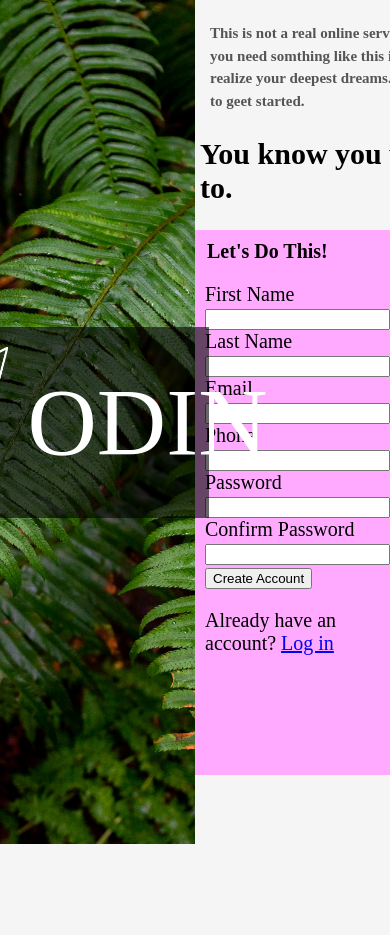
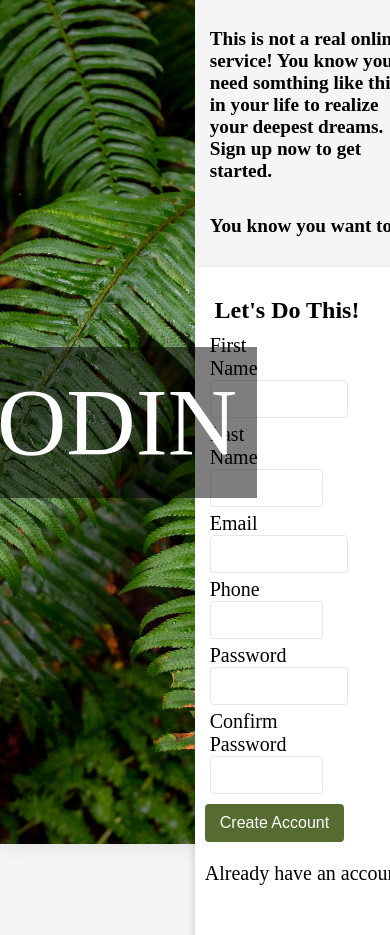
Before and after one commit to codeyson/sign-up-form-odin, a plain HTML site: page index.html in a window 390 px wide. Shown: the top 935 px of the page. Before the commit the page ends 844 px from the top, so only its background shows below. Drawn offline with Linux system fonts and the light colour scheme.

Commit message:
After countless trial and error for the layout, I completed it. I used some of Odin Project student as guide. This has some bugs especially when it comes to website responsiveness

```diff
--- a/index.html
+++ b/index.html
@@ -16,7 +16,7 @@
         <div class="right-column">
             <div class="main">
                 <h2 class="main-text">
-                    This is not a real online service! You know you need somthing like this in your life to realize your deepest dreams. Sign up now to geet started.
+                    This is not a real online service! You know you need somthing like this in your life to realize your deepest dreams. Sign up now to get started.
                 </h2>
                 <h2 class="subtitle">
                     You know you want to.
@@ -26,39 +26,41 @@
                 <div class="form-container">
                     <form action="h1" method="get">
                         <legend>Let's Do This!</legend>
+                        <div class="actual-form">
                             <div class="user-details">
                             <label for="first-name">First Name</label>
-                        <input type="text" id="first-name" name="first-name" required>
+                            <input type="text" id="first-name" name="first-name" class="first-name" required>
                             </div>
 
                             <div class="user-details">
                             <label for="last-name">Last Name</label>
-                        <input type="text" id="last-name" name="last-name" required>
+                            <input type="text" id="last-name" name="last-name"  class="last-name" required>
                             </div>
 
                             <div class="user-details">
                             <label for="email">Email</label>
-                        <input type="email" id="email">
+                            <input type="email" id="email" class="email" required>
                             </div>
 
                             <div class="user-details">
                             <label for="phone">Phone</label>
-                        <input type="number" id="phone" name="phone" required>
+                            <input type="number" id="phone" name="phone" class="phone" required>
                             </div>
 
                             <div class="user-details">
                                 <label for="password">Password</label>
-                            <input type="password" id="password" name="password" required>
+                                <input type="password" id="password" name="password" class="password"  required>
                             </div>
 
                             <div class="user-details">
                                 <label for="cPassword"> Confirm Password</label>
-                            <input type="Password" id="password" name="cPassword" required>
+                                <input type="Password" id="password" name="cPassword" class="cPassword" required>
+                            </div>
                         </div>
                         <div>
                             <button type="submit">Create Account</button>
 
-                        <p id="acc">
+                            <p class="acc">
                                 Already have an account?
                                 <span>
                                     <a  href="#">
--- a/style.css
+++ b/style.css
@@ -18,7 +18,7 @@ body {
 .image-container {
     background: url('asset/halie-west-25xggax4bSA-unsplash.jpg') no-repeat center center;
     background-size: cover;
-    width: 50%;
+    max-width: 50%;
     position: relative;
     display: flex;
     flex-direction: column;
@@ -27,24 +27,22 @@ body {
 }
 
 .left-column {
-    background-color: rgba(0, 0, 0, 0.6);
+    background-color: rgba(0, 0, 0, 0.507);
     display: flex;
-    padding: 20px;
+    align-items: center;
     justify-content: center;
-   /* border-radius: 8px;*/
-    width: 93.6%;
-
 }
 
 .logo {
-    width: 100px;
-    margin-bottom: 10px;
+    display: inline;
+    width: 10vw;
+    height: auto;
 }
 
 .page-title {
     color: #fff;
     margin: 20px;
-    font-size:6rem;
+    font-size:6em;
     text-align:center;
     font-family:'Norse Bold';
 }
@@ -55,31 +53,82 @@ body {
     font-size: 20px;
 }
 
-.form-column {
-    padding: 10px 100px 100px 10px;
-    background-color: #faff;
-    margin: 0px;
-}
-
 .main {
     padding-left: 5px ;
 }
 
-.main-text {
-    color: #555;
-    font-size: 15px;
-    line-height: 1.5;
-    padding-left: 10px;
+.main-text, .subtitle {
+    padding: 2.55px 20vw 0px 2.5vw;
+
+    font-weight: bold;
+    font-size: 1.2rem;
+    margin-bottom: 30px;
 }
 
+.form-container {
+    padding-left: 2.5vw;
+    padding-top: 10px;
+    padding-bottom: 30px;
+    display: flex;
+    flex-direction: row;
+    background-color: #ffffff;
+    box-shadow: 0 4px 8px 0 rgba(0, 0, 0, 0.2);
+}
 
+.form-column {
+    display: flex;
+    flex-direction: column;
+    flex-wrap: wrap;
+    width: 100%;
+}
 
-.form-container {
-    display: flex;
-    text-wrap: wrap;
-}
 legend {
-    font-size: 20px;
-    margin-bottom: 20px;
+    padding-left: 2.5vw;
+    padding-top: 20px;
+    font-size: 1.5rem;
     font-weight: bolder;
 }
+
+.actual-form {
+    display: flex;
+    flex-wrap: wrap;
+    padding: 10px 200px 10px 5px;
+    justify-content: space-between;
+    align-items: center;
+    gap: 5px;
+}
+
+input {
+    width: 100%;
+    padding: 10px;
+    padding-right: 50px;
+    border: 1px solid #E5E7EB;
+    border-radius: 4px;
+    font-size: 14px;
+}
+
+.last-name, .phone, .cPassword {
+    display: flex;
+    justify-content: center;
+    padding-right: 25px;
+
+}
+
+button {
+    background-color: #556b2f;
+    color: #fff;
+    padding: 10px 15px;
+    border: none;
+    border-radius: 4px;
+    cursor: pointer;
+    font-size: 16px;
+}
+
+ p {
+    display: block;
+    margin-block-start: 1em;
+    margin-block-end: 1em;
+    margin-inline-start: 0px;
+    margin-inline-end: 0px;
+    unicode-bidi: isolate;
+}
```
Lines whose indentation alone changed are shown as unchanged.
